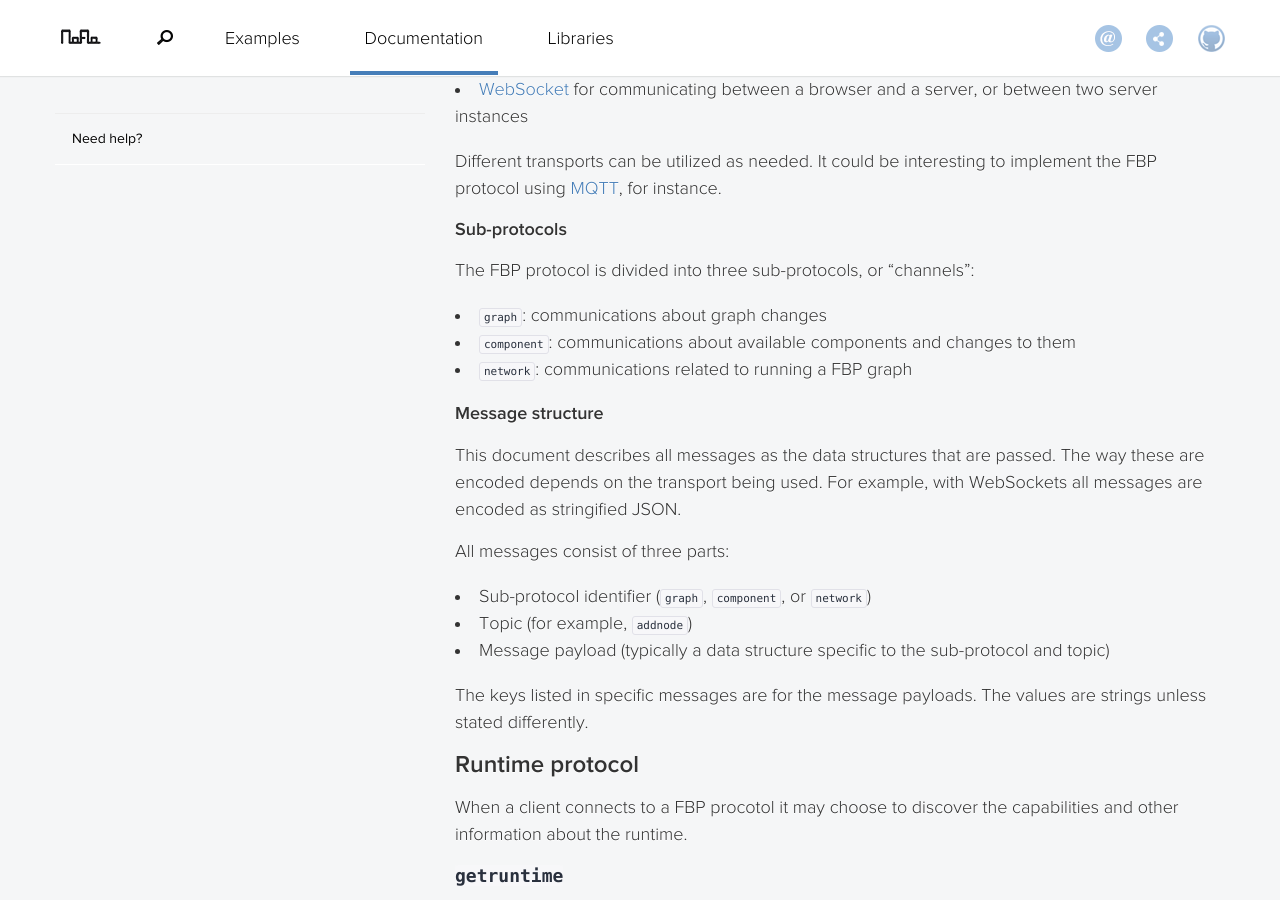
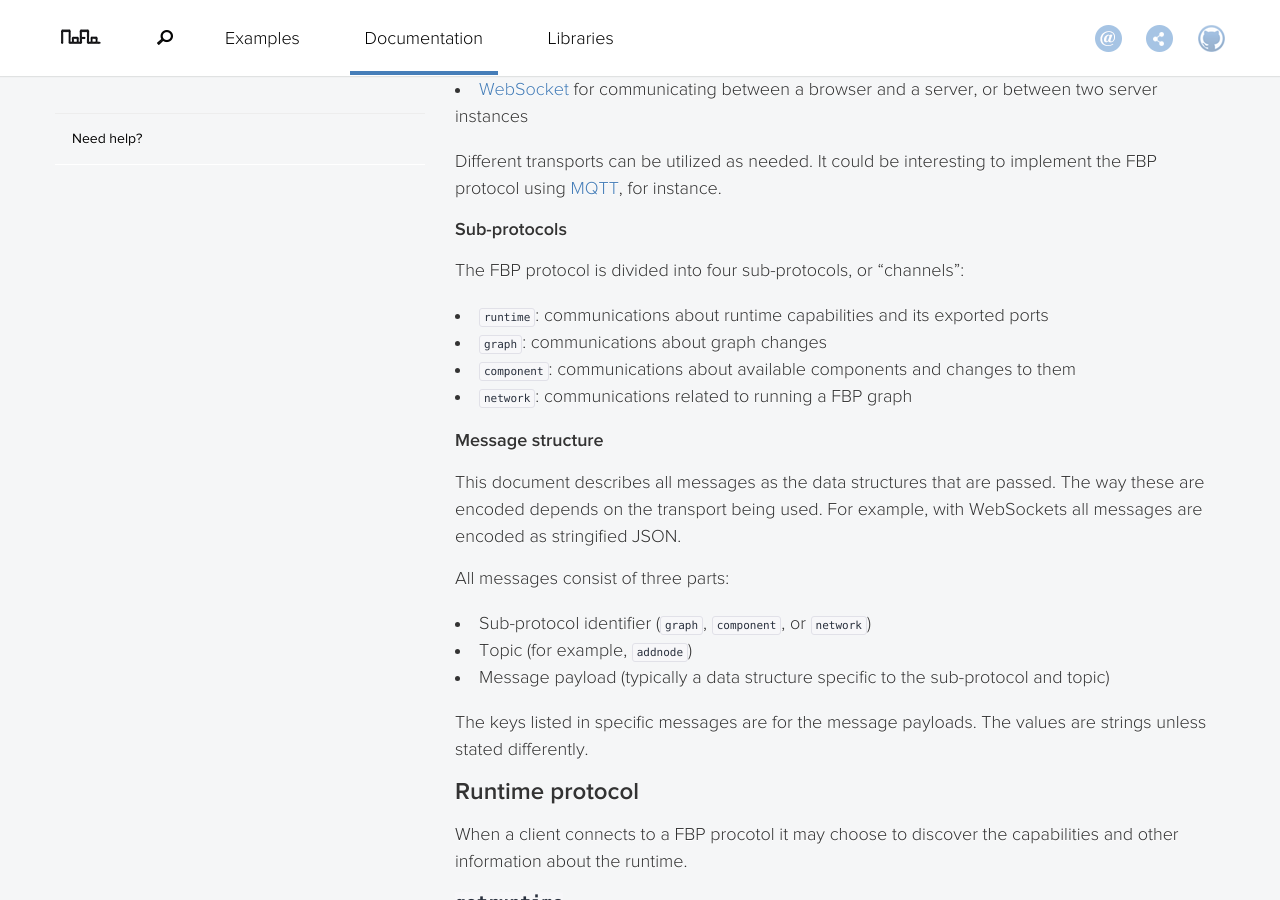
Before and after one commit to noflo/noflo.github.io, a Jekyll site: the page built from documentation/_posts/2013-07-09-protocol.md, in a window 1280 px wide and 900 px high, scrolled down 750 px. Built offline with Jekyll 4.4.1, drawn with Linux system fonts in a browser that asks for light colours; nearby versions of some CDN libraries; Markdown is read by kramdown in place of the engine named in the settings.

Commit message:
List the runtime protocol

```diff
--- a/documentation/_posts/2013-07-09-protocol.md
+++ b/documentation/_posts/2013-07-09-protocol.md
@@ -17,8 +17,9 @@ Different transports can be utilized as needed. It could be interesting to imple
 
 ### Sub-protocols
 
-The FBP protocol is divided into three sub-protocols, or "channels":
+The FBP protocol is divided into four sub-protocols, or "channels":
 
+* `runtime`: communications about runtime capabilities and its exported ports
 * `graph`: communications about graph changes
 * `component`: communications about available components and changes to them
 * `network`: communications related to running a FBP graph
```
